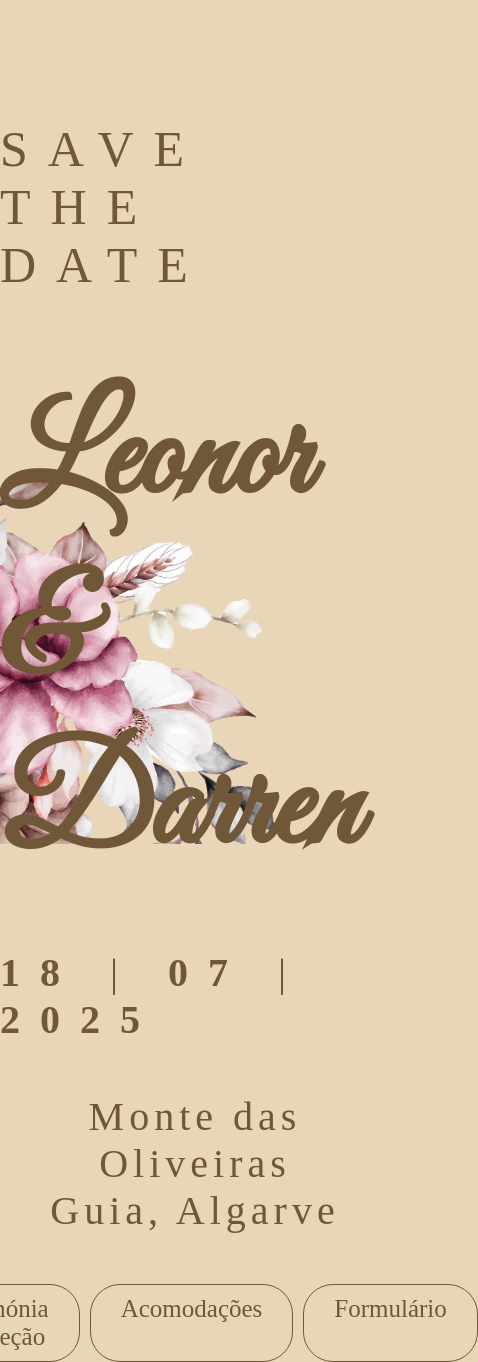
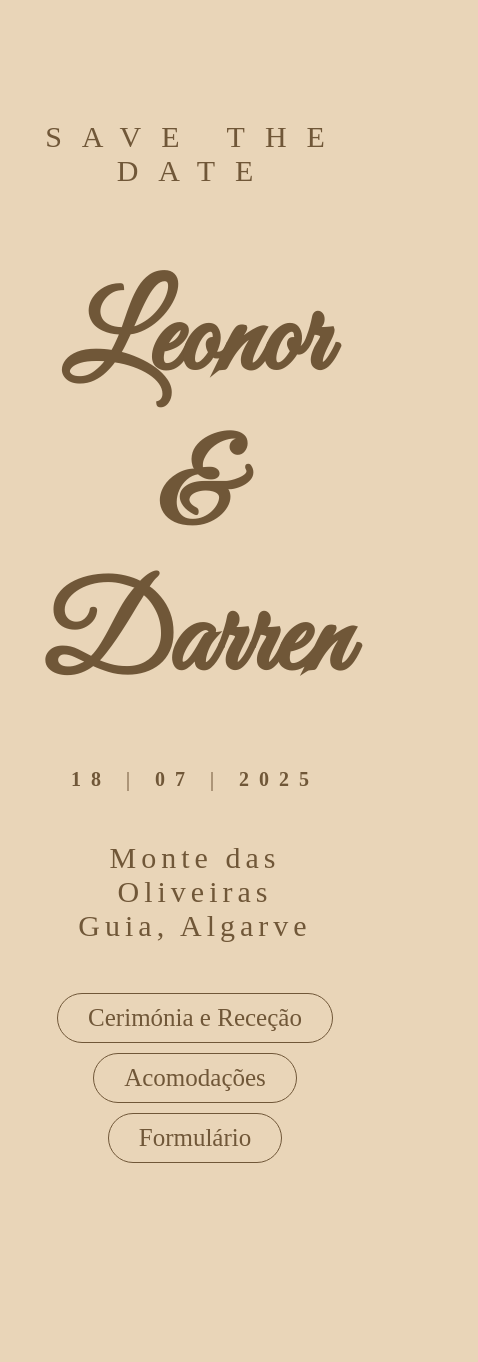
Before and after one commit to j-pcgoncalves/casamento, a React (Vite) app: page / in a window 390 px wide. Shown: the whole page, 478 px wide, since content can reach past the window. After the commit the page ends 1213 px from the top, so only its background shows below. Built offline with nearby package versions, Linux system fonts and the light colour scheme; a web font is replaced by a local one.

Commit message:
tornar home responsiva

```diff
--- a/src/home/Home.component.tsx
+++ b/src/home/Home.component.tsx
@@ -1,4 +1,5 @@
 import { NavLink } from "react-router-dom";
+
 import "./Home.style.css";
 
 const Home = () => {
--- a/src/home/Home.style.css
+++ b/src/home/Home.style.css
@@ -3,6 +3,8 @@
     flex-direction: column;
     align-items: center;
     justify-content: center;
+    text-align: center;
+    padding: 0px 30px;
 }
 
 .home-top {
@@ -39,6 +41,9 @@
     display: flex;
     gap: 10px;
     margin-top: 50px;
+    margin-bottom: 50px;
+    flex-wrap: wrap;
+    justify-content: center;
 }
 
 .btn-link {
@@ -49,3 +54,22 @@
     border-radius: 30px;
     padding: 10px 30px;
 }
+
+@media only screen and (max-width: 550px) {
+    .home-top {
+        font-size: 30px;
+    }
+
+    .home-title {
+        font-size: 120px;
+    }
+
+    .home-date {
+        letter-spacing: 10px;
+        font-size: 20px;
+    }
+
+    .home-location {
+        font-size: 30px;
+    }
+}
--- a/src/index.css
+++ b/src/index.css
@@ -33,3 +33,9 @@ body {
     left: -250px;
     bottom: -140px;
 }
+
+@media only screen and (max-width: 1200px) {
+    .decoration-flower {
+        display: none;
+    }
+}
```
